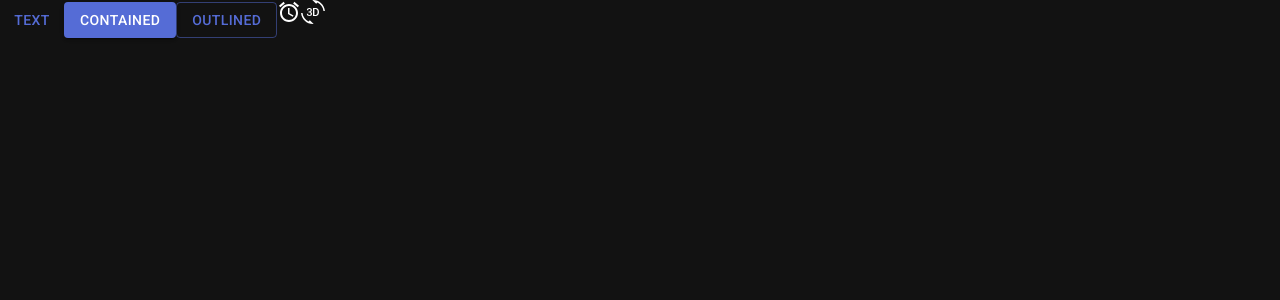
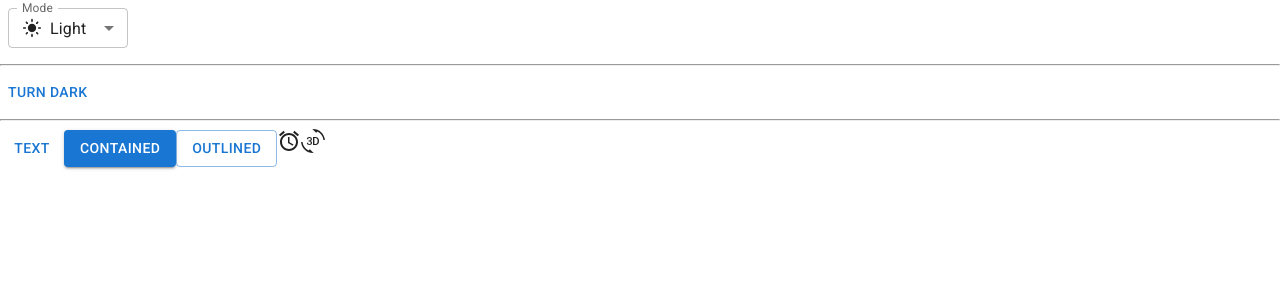
Before and after one commit to ZuyLe13/trello-clone, a React (Vite) app: page / in a window 1280 px wide. Shown: the top 300 px of the page. Built offline with nearby package versions, Linux system fonts and the light colour scheme.

Commit message:
Dark Light Mode

```diff
--- a/src/App.jsx
+++ b/src/App.jsx
@@ -1,9 +1,77 @@
-import { Button } from '@mui/material'
-import { AccessAlarm, ThreeDRotation } from '@mui/icons-material'
+import { Box, Button } from '@mui/material'
+import { AccessAlarm, LightMode, ThreeDRotation } from '@mui/icons-material'
+import { useColorScheme } from '@mui/material/styles'
+
+import InputLabel from '@mui/material/InputLabel'
+import MenuItem from '@mui/material/MenuItem'
+import FormControl from '@mui/material/FormControl'
+import Select from '@mui/material/Select'
+import LightModeIcon from '@mui/icons-material/LightMode'
+import DarkModeOutlinedIcon from '@mui/icons-material/DarkModeOutlined'
+import SettingsBrightnessIcon from '@mui/icons-material/SettingsBrightness'
+
+function ModeSelect() {
+  const { mode, setMode } = useColorScheme()
+
+
+  const handleChange = (event) => {
+    const selectedMode = event.target.value
+    setMode(selectedMode)
+  };
+
+  return (
+    <FormControl sx={{ m: 1, minWidth: 120 }} size="small">
+      <InputLabel id="label-select-dark-light-mode">Mode</InputLabel>
+      <Select
+        labelId="label-select-dark-light-mode"
+        id="select-dark-light-mode"
+        value={mode}
+        label="Mode"
+        onChange={handleChange}
+      >
+        <MenuItem value="light">
+          <div
+            style={{ display: 'flex', alignItems: 'center', gap: '8px' }}>
+            <LightModeIcon fontSize='small' /> Light
+          </div>
+        </MenuItem>
+        <MenuItem value="dark">
+          <Box
+            sx={{ display: 'flex', alignItems: 'center', gap: 1 }}>
+            <DarkModeOutlinedIcon fontSize='small' /> Dark
+          </Box>
+        </MenuItem>
+        <MenuItem value="system">
+          <Box
+            sx={{ display: 'flex', alignItems: 'center', gap: 1 }}>
+            <SettingsBrightnessIcon fontSize='small' /> System
+          </Box>
+        </MenuItem>
+      </Select>
+    </FormControl >
+  );
+}
+
+function ModeToggle() {
+  const { mode, setMode } = useColorScheme()
+  return (
+    <Button
+      onClick={() => {
+        setMode(mode === 'light' ? 'dark' : 'light')
+      }}
+    >
+      {mode === 'light' ? 'Turn dark' : 'Turn light'}
+    </Button>
+  )
+}
 
 function App() {
   return (
     <>
+      <ModeSelect />
+      <hr />
+      <ModeToggle />
+      <hr />
       <Button variant="text">Text</Button>
       <Button variant="contained">Contained</Button>
       <Button variant="outlined">Outlined</Button>
--- a/src/main.jsx
+++ b/src/main.jsx
@@ -2,14 +2,14 @@ import React from 'react'
 import ReactDOM from 'react-dom/client'
 import App from './App.jsx'
 import CssBaseline from '@mui/material/CssBaseline'
-import { ThemeProvider } from '@mui/material/styles'
+import { Experimental_CssVarsProvider as CssVarsProvider } from '@mui/material/styles'
 import theme from './theme'
 
 ReactDOM.createRoot(document.getElementById('root')).render(
   <React.StrictMode>
-    <ThemeProvider theme={theme}>
+    <CssVarsProvider theme={theme}>
       <CssBaseline />
       <App />
-    </ThemeProvider>
+    </CssVarsProvider>
   </React.StrictMode>
 )
--- a/src/theme.js
+++ b/src/theme.js
@@ -1,19 +1,23 @@
-import { createTheme } from '@mui/material/styles'
-import { red } from '@mui/material/colors'
+import { experimental_extendTheme as extendTheme } from '@mui/material/styles'
 
-const theme = createTheme({
-  palette: {
-    mode: 'dark',
-    primary: {
-      main: '#556cd6'
+const theme = extendTheme({
+  colorSchemes: {
+    light: {
+      palette: {
+        // primary: {
+        //   main: '#ff5252'
+        // }
+      }
     },
-    secondary: {
-      main: '#19857b'
-    },
-    error: {
-      main: red.A400
-    },
-  },
-});
+    dark: {
+      palette: {
+        // primary: {
+        //   main: '#000'
+        // }
+      }
+    }
+  }
+  // ...other properties
+})
 
 export default theme
```
